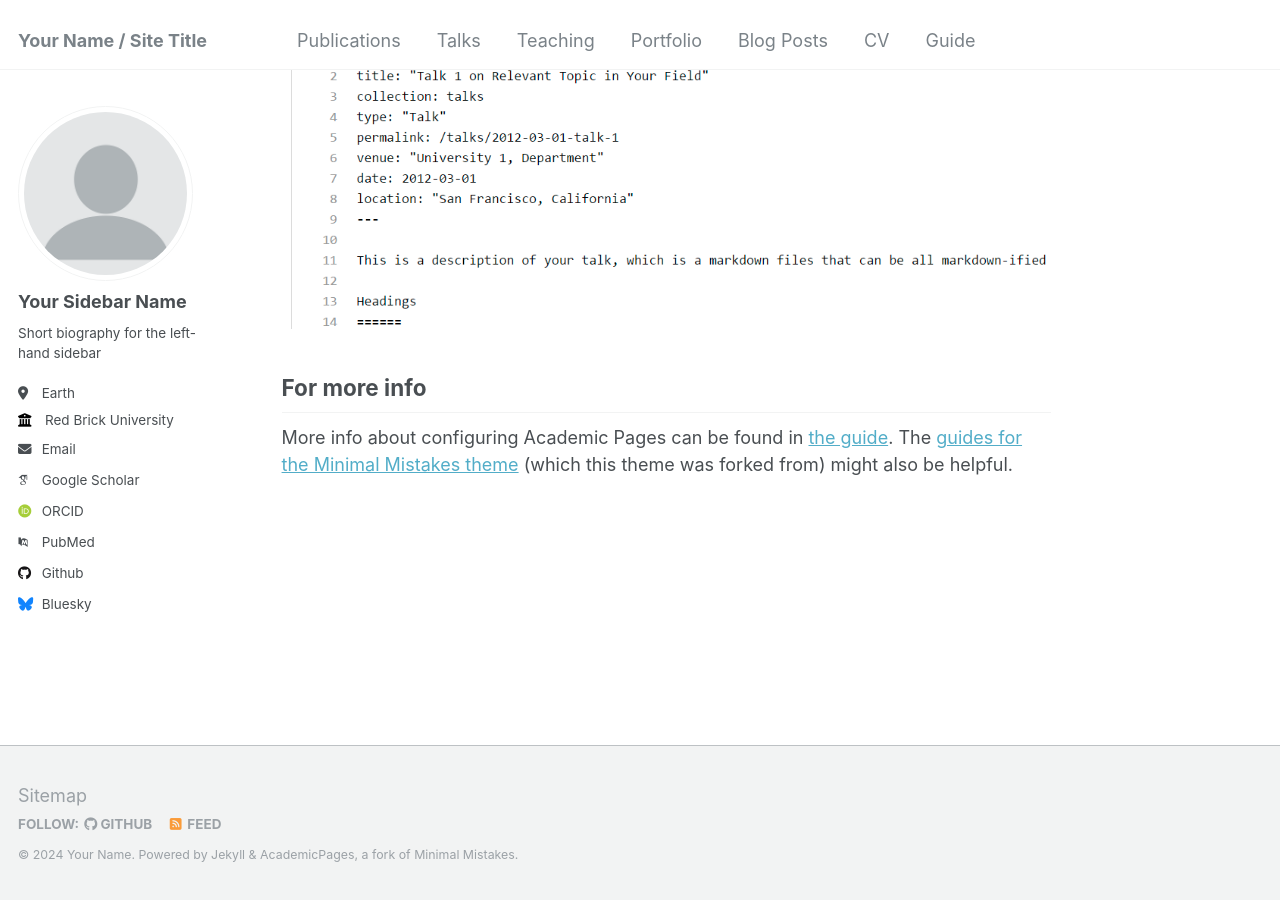
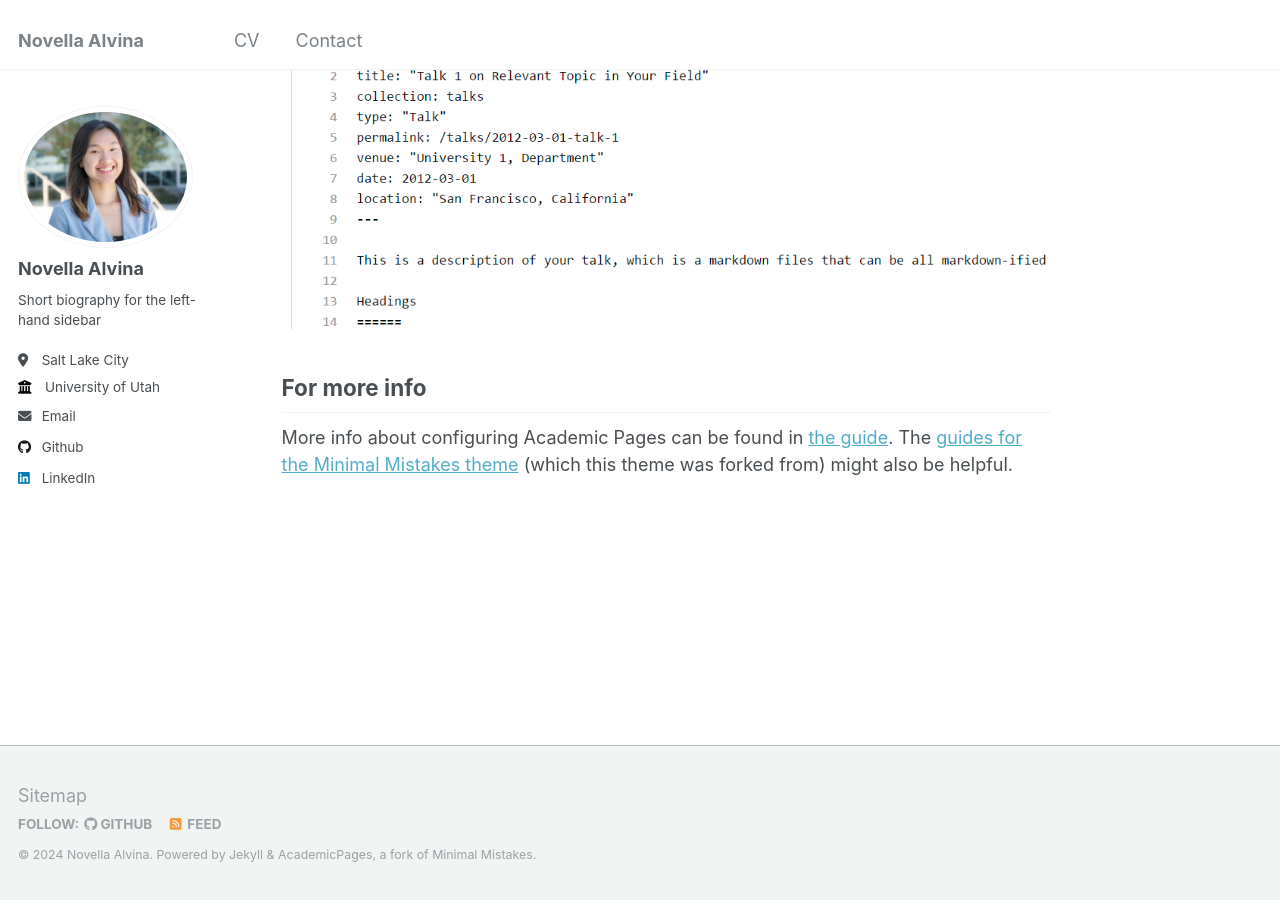
Before and after one commit to novellaalvina/novellaalvina.github.io, a Jekyll site: the page built from _pages/about.md, in a window 1280 px wide and 900 px high, scrolled down 2660 px. Built offline with Jekyll 4.4.1, drawn with Linux system fonts in a browser that asks for light colours; some web fonts are replaced.

Commit message:
make website title and profile side bar

```diff
--- a/_config.yml
+++ b/_config.yml
@@ -8,47 +8,47 @@
 
 # Basic Site Settings
 locale                   : "en-US"
-title                    : "Your Name / Site Title"
+title                    : "Novella Alvina"
 title_separator          : "-"
-name                     : &name "Your Name"
+name                     : &name "Novella Alvina"
 description              : &description "personal description"
-url                      : https://academicpages.github.io # the base hostname & protocol for your site e.g. "https://mmistakes.github.io"
+url                      : https://novellaalvina.github.io # the base hostname & protocol for your site e.g. "https://mmistakes.github.io"
 baseurl                  : "" # the subpath of your site, e.g. "/blog"
-repository               : "academicpages/academicpages.github.io"
+repository               : "novellaalvina/novellaalvina.github.io"
 
 # Site Author - The following control what appear as part of the author content on the side bar.
 #               If a field is blank the icon and link will not appear, otherwise it will be shown.
 #               Additional customization can be done by editing /_includes/author-profile.html
 author:
   # Biographic information
-  avatar           : "profile.png"
-  name             : "Your Sidebar Name"
+  avatar           : "profile.jpeg"
+  name             : "Novella Alvina"
   pronouns         : # example: "she/her"
   bio              : "Short biography for the left-hand sidebar"
-  location         : "Earth"
-  employer         : "Red Brick University"
+  location         : "Salt Lake City"
+  employer         : "University of Utah"
   uri              : # URL
-  email            : "none@example.org"
+  email            : "novella.alvina@gmail.com"
 
   # Academic websites
   arxiv            : # URL - Update with the correct link to your profile
-  googlescholar    : "https://scholar.google.com/citations?user=PS_CX0AAAAAJ"
+  googlescholar    : # URL
   impactstory      : # URL
-  orcid            : "http://orcid.org/yourorcidurl"
+  orcid            : # URL
   semantic         : # URL
-  pubmed           : "https://www.ncbi.nlm.nih.gov/pubmed/?term=john+snow"
+  pubmed           : # URL
   researchgate     : # URL
 
   # Repositories and software development
   bitbucket        : # Username - Update with your username on the site
   codepen          : # Username
   dribbble         : # Username
-  github           : "academicpages"
+  github           : "novellaalvina"
   kaggle           : # Username
   stackoverflow    : # User number or user number and name (i.e., use "1" or "1/jeff-atwood")
 
   # Social media
-  bluesky          : "bsky.app" # Replace this with you Bluesky username
+  bluesky          : # Username
   facebook         : # Username
   flickr           : # Username
   foursquare       : # Username
@@ -57,7 +57,7 @@ author:
   keybase          : # Username
   instagram        : # Username
   lastfm           : # Username
-  linkedin         : # Username
+  linkedin         : "novella-alvina"
   mastodon         : # URL
   medium           : # URL
   pinterest        : # Username
--- a/_data/navigation.yml
+++ b/_data/navigation.yml
@@ -5,23 +5,9 @@
 # prevent it from being included in the site.
 
 main:
-  - title: "Publications"
-    url: /publications/
-
-  - title: "Talks"
-    url: /talks/
-
-  - title: "Teaching"
-    url: /teaching/
-
-  - title: "Portfolio"
-    url: /portfolio/
-
-  - title: "Blog Posts"
-    url: /year-archive/
 
   - title: "CV"
     url: /cv/
 
-  - title: "Guide"
-    url: /markdown/
+  - title: "Contact"
+    url: /contact/
```
Also changed, not shown: images/profile.jpeg (added), images/profile_default.png (renamed from images/profile.png).
